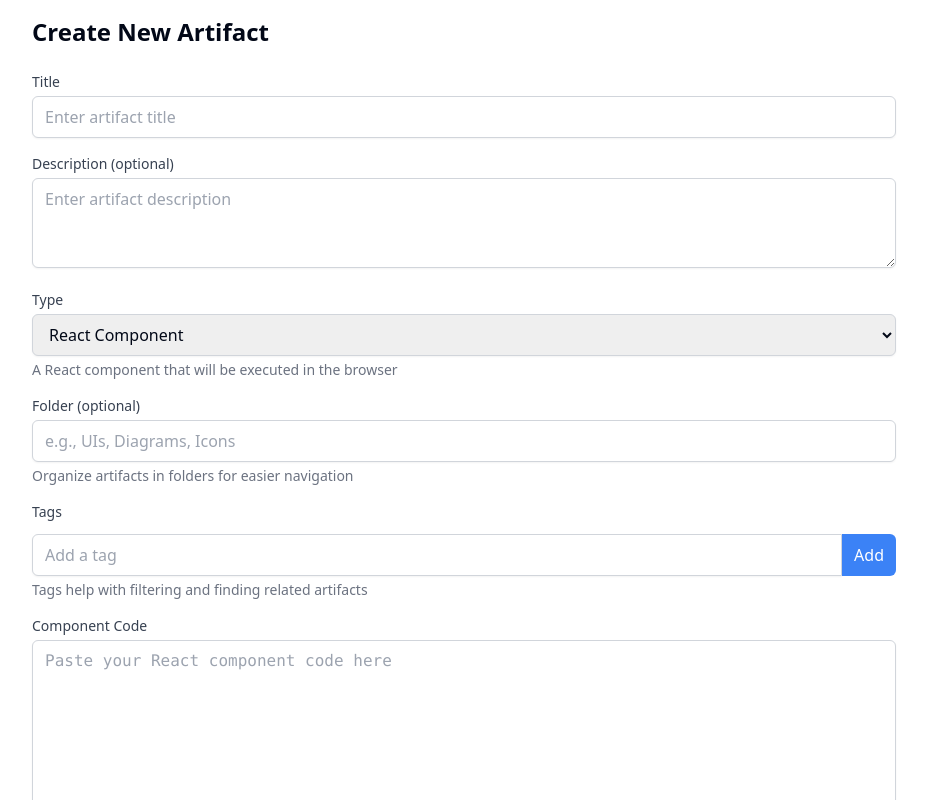
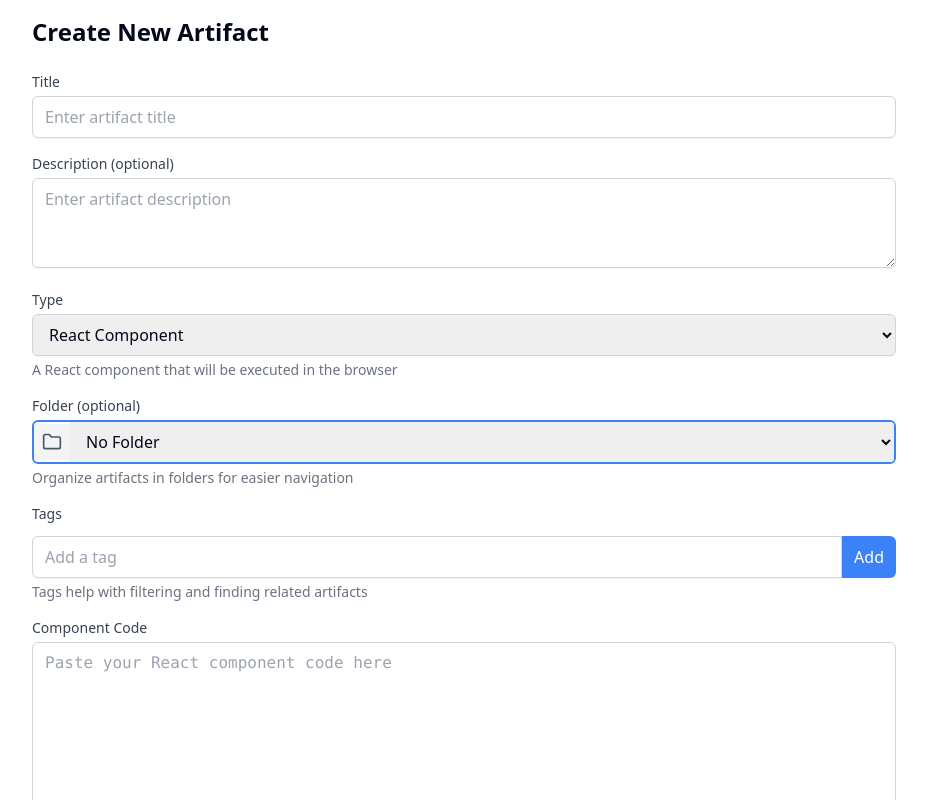
Before and after one commit to techczech/artifactsgallery, a React (Vite) app: page /create in a window 1280 px wide. Shown: the top 800 px of the page, without its empty margins (176-1103 px from the left). Built offline with nearby package versions, Linux system fonts and the light colour scheme.

Commit message:
Improve folder selection in artifact editor with dropdown and subfolder support

```diff
--- a/src/components/ArtifactEditor.tsx
+++ b/src/components/ArtifactEditor.tsx
@@ -1,11 +1,12 @@
 import React, { useState, useEffect } from 'react';
 import { useParams, useNavigate } from 'react-router-dom';
 import { useArtifactStore } from '../lib/store';
+import { Folder, FolderPlus, ChevronDown } from 'lucide-react';
 
 export function ArtifactEditor() {
   const { id } = useParams();
   const navigate = useNavigate();
-  const { getArtifact, saveArtifact, createArtifact } = useArtifactStore();
+  const { getArtifact, saveArtifact, createArtifact, getAllFolders } = useArtifactStore();
 
   const [title, setTitle] = useState('');
   const [description, setDescription] = useState('');
@@ -13,6 +14,11 @@ export function ArtifactEditor() {
   const [tags, setTags] = useState<string[]>([]);
   const [newTag, setNewTag] = useState('');
   const [folder, setFolder] = useState('');
+  const [folderMode, setFolderMode] = useState<'select' | 'create'>('select');
+  const [existingFolders, setExistingFolders] = useState<string[]>([]);
+  const [newFolder, setNewFolder] = useState('');
+  const [isSubfolder, setIsSubfolder] = useState(false);
+  const [parentFolder, setParentFolder] = useState('');
   const [code, setCode] = useState('');
   const [loading, setLoading] = useState(id ? true : false);
   const [saving, setSaving] = useState(false);
@@ -20,6 +26,26 @@ export function ArtifactEditor() {
 
   const isEditing = !!id;
 
+  // Load existing folders
+  useEffect(() => {
+    const loadFolders = async () => {
+      const folders = getAllFolders();
+
+      // Sort folders by path depth, then alphabetically
+      const sortedFolders = [...folders].sort((a, b) => {
+        const depthA = a.split('/').length;
+        const depthB = b.split('/').length;
+        if (depthA !== depthB) return depthA - depthB;
+        return a.localeCompare(b);
+      });
+
+      setExistingFolders(sortedFolders);
+    };
+
+    loadFolders();
+  }, [getAllFolders]);
+
+  // Load artifact for editing
   useEffect(() => {
     const loadArtifact = async () => {
       if (id) {
@@ -30,7 +56,21 @@ export function ArtifactEditor() {
             setDescription(artifact.description || '');
             setType(artifact.type);
             setTags(artifact.tags || []);
-            setFolder(artifact.folder || '');
+
+            // Handle folder
+            if (artifact.folder) {
+              setFolder(artifact.folder);
+              // If it's a subfolder, set the parent
+              if (artifact.folder.includes('/')) {
+                setIsSubfolder(true);
+                const lastSlashIndex = artifact.folder.lastIndexOf('/');
+                setParentFolder(artifact.folder.substring(0, lastSlashIndex));
+                setNewFolder(artifact.folder.substring(lastSlashIndex + 1));
+              } else {
+                setNewFolder(artifact.folder);
+              }
+            }
+
             setCode(artifact.code || '');
           } else {
             setError('Artifact not found');
@@ -45,6 +85,34 @@ export function ArtifactEditor() {
 
     loadArtifact();
   }, [id, getArtifact]);
+
+  // Handle folder changes
+  const handleFolderChange = (e: React.ChangeEvent<HTMLSelectElement>) => {
+    const value = e.target.value;
+    if (value === 'new') {
+      setFolderMode('create');
+      setFolder('');
+      setNewFolder('');
+      setIsSubfolder(false);
+      setParentFolder('');
+    } else {
+      setFolderMode('select');
+      setFolder(value);
+    }
+  };
+
+  // Update the final folder path when subfolder inputs change
+  useEffect(() => {
+    if (folderMode === 'create') {
+      if (isSubfolder && parentFolder && newFolder) {
+        setFolder(`${parentFolder}/${newFolder}`);
+      } else if (!isSubfolder && newFolder) {
+        setFolder(newFolder);
+      } else {
+        setFolder('');
+      }
+    }
+  }, [folderMode, isSubfolder, parentFolder, newFolder]);
 
   const handleSave = async () => {
     if (!title.trim()) {
@@ -155,13 +223,98 @@ export function ArtifactEditor() {
 
         <div>
           <label className="block text-sm font-medium text-gray-700 mb-1">Folder (optional)</label>
-          <input
-            type="text"
-            value={folder}
-            onChange={(e) => setFolder(e.target.value)}
-            className="w-full px-3 py-2 border border-gray-300 rounded-md shadow-sm focus:outline-none focus:ring-blue-500 focus:border-blue-500"
-            placeholder="e.g., UIs, Diagrams, Icons"
-          />
+
+          <div className="space-y-3">
+            {/* Folder Mode Selection */}
+            <div className="flex items-center space-x-3">
+              <div className={`flex items-center flex-grow ${folderMode === 'select' ? 'border-2 border-blue-500' : 'border'} rounded-md overflow-hidden`}>
+                <div className="bg-gray-100 p-2">
+                  <Folder size={20} className="text-gray-600" />
+                </div>
+                <select
+                  value={folderMode === 'select' ? folder : 'new'}
+                  onChange={handleFolderChange}
+                  className="w-full px-3 py-2 border-none focus:ring-0 focus:outline-none"
+                >
+                  <option value="">No Folder</option>
+                  {existingFolders.map(f => (
+                    <option key={f} value={f}>{f}</option>
+                  ))}
+                  <option value="new">+ Create New Folder</option>
+                </select>
+              </div>
+            </div>
+
+            {/* New Folder Creation UI */}
+            {folderMode === 'create' && (
+              <div className="border border-gray-300 rounded-md p-3 bg-gray-50">
+                <div className="flex items-center mb-2">
+                  <FolderPlus size={18} className="mr-2 text-blue-500" />
+                  <span className="font-medium">Create New Folder</span>
+                </div>
+
+                <div className="space-y-3">
+                  {/* Subfolder Option */}
+                  <div className="flex items-center">
+                    <input
+                      type="checkbox"
+                      id="is-subfolder"
+                      checked={isSubfolder}
+                      onChange={(e) => {
+                        setIsSubfolder(e.target.checked);
+                        if (!e.target.checked) {
+                          setParentFolder('');
+                        }
+                      }}
+                      className="mr-2"
+                    />
+                    <label htmlFor="is-subfolder" className="text-sm">
+                      Create as subfolder
+                    </label>
+                  </div>
+
+                  {/* Parent Folder Selection */}
+                  {isSubfolder && (
+                    <div>
+                      <label className="block text-sm mb-1">Parent Folder</label>
+                      <select
+                        value={parentFolder}
+                        onChange={(e) => setParentFolder(e.target.value)}
+                        className="w-full px-3 py-2 border border-gray-300 rounded-md"
+                      >
+                        <option value="">Select a parent folder</option>
+                        {existingFolders.map(f => (
+                          <option key={f} value={f}>{f}</option>
+                        ))}
+                      </select>
+                    </div>
+                  )}
+
+                  {/* New Folder Name */}
+                  <div>
+                    <label className="block text-sm mb-1">
+                      {isSubfolder ? 'Subfolder Name' : 'Folder Name'}
+                    </label>
+                    <input
+                      type="text"
+                      value={newFolder}
+                      onChange={(e) => setNewFolder(e.target.value)}
+                      className="w-full px-3 py-2 border border-gray-300 rounded-md"
+                      placeholder="e.g., Components, Charts, Icons"
+                    />
+                  </div>
+
+                  {/* Preview of full path */}
+                  {newFolder && (
+                    <div className="text-sm text-gray-600 mt-2">
+                      <span className="font-medium">Full path:</span> {folder || "(none)"}
+                    </div>
+                  )}
+                </div>
+              </div>
+            )}
+          </div>
+
           <p className="mt-1 text-sm text-gray-500">
             Organize artifacts in folders for easier navigation
           </p>
```
